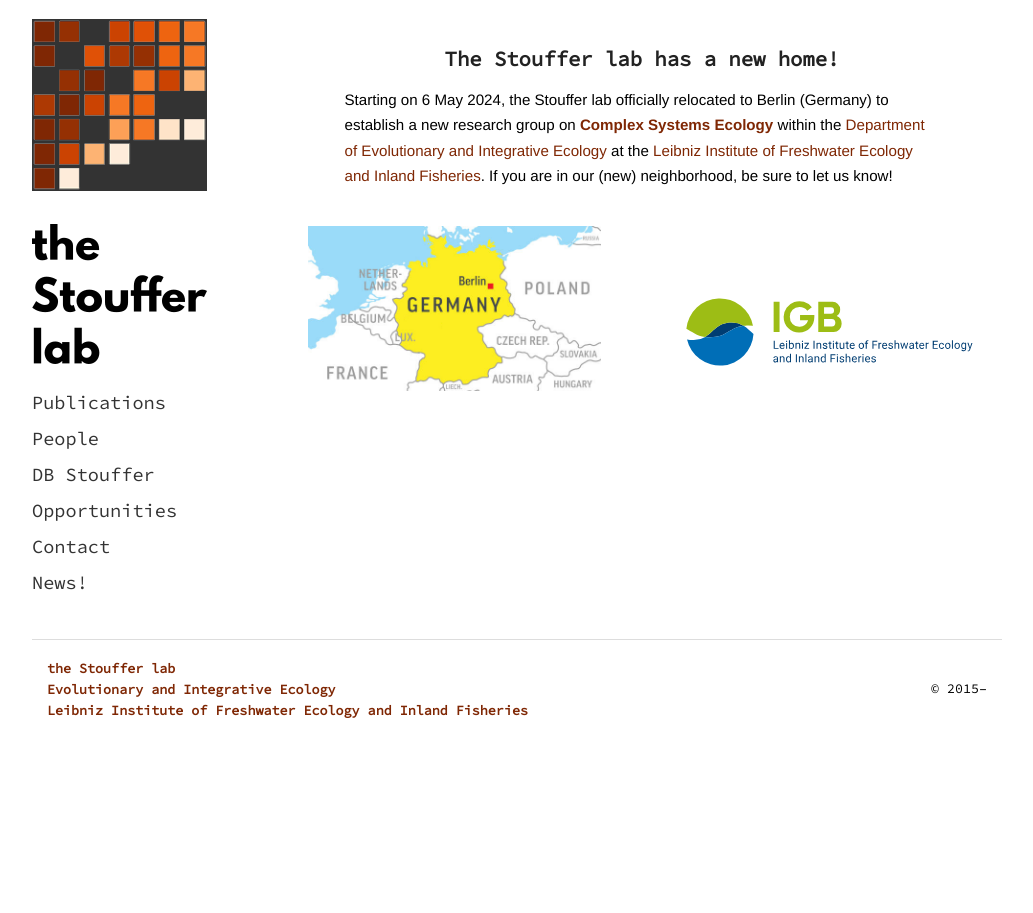
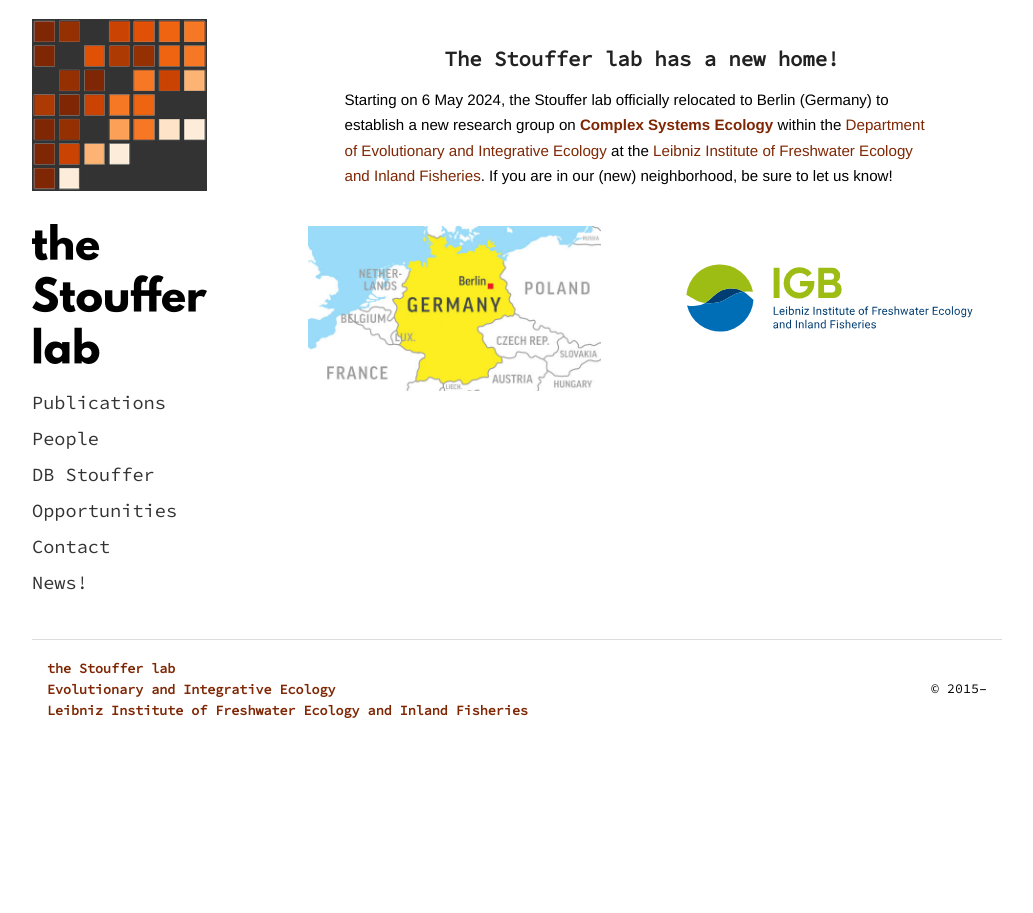
Before and after one commit to stoufferlab/stoufferlab.github.io, a Jekyll site: the page built from news/index.html, in a window 1280 px wide. Shown: the whole page, without its empty margins (123-1156 px from the left). Built offline with Jekyll 4.4.1, drawn with Linux system fonts in a browser that asks for light colours; nearby versions of some CDN libraries; library files that are not in the unit come from our copies; a script that is not in the unit is left out.

Commit message:
still trying to work out some spacing issues

```diff
--- a/news/index.html
+++ b/news/index.html
@@ -61,7 +61,7 @@
     </div>
     <div class="columns medium-6">
     <!-- <a href="https://www.igb-berlin.de/en"> -->
-      <img style="width:85%; margin:0; margin-top:25%; margin-left:auto;
+      <img style="width:85%; margin:0; margin-top:15%; margin-left:auto;
       margin-right:auto; display:block;" alt="IGB" src="/images/logos/igb.svg">
     <!-- </a> -->
     </div>
```
